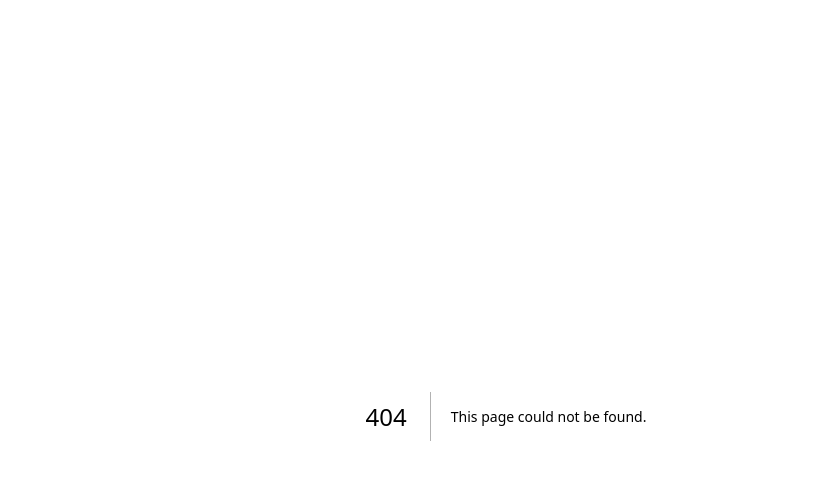
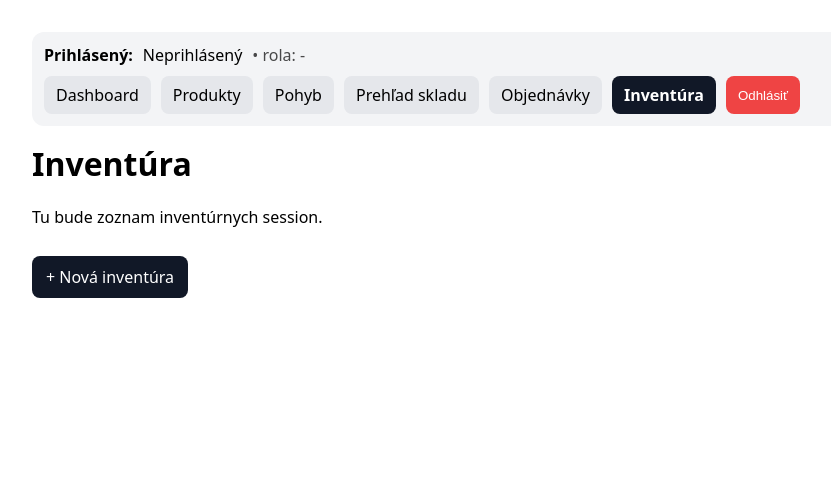
Before and after one commit to jakubmichvocik-ui/sklad-app, a Next.js app: page /inventory in a window 1280 px wide. Before the commit this address had no page. Shown: the top 480 px of the page, without its empty margins (134-965 px from the left). Built offline with nearby package versions, Linux system fonts and the light colour scheme; no server answers.

Commit message:
Add inventory page

```diff
--- /dev/null
+++ b/app/inventory/page.tsx
@@ -0,0 +1,31 @@
+"use client";
+
+import TopBar from "@/components/TopBar";
+import Link from "next/link";
+
+export default function InventoryPage() {
+  return (
+    <main style={{ padding: 16 }}>
+      <TopBar />
+
+      <h1 style={{ marginTop: 16 }}>Inventúra</h1>
+
+      <p>Tu bude zoznam inventúrnych session.</p>
+
+      <Link
+        href="/inventory/new"
+        style={{
+          display: "inline-block",
+          marginTop: 12,
+          padding: "10px 14px",
+          background: "#111827",
+          color: "white",
+          borderRadius: 8,
+          textDecoration: "none",
+        }}
+      >
+        + Nová inventúra
+      </Link>
+    </main>
+  );
+}
```
